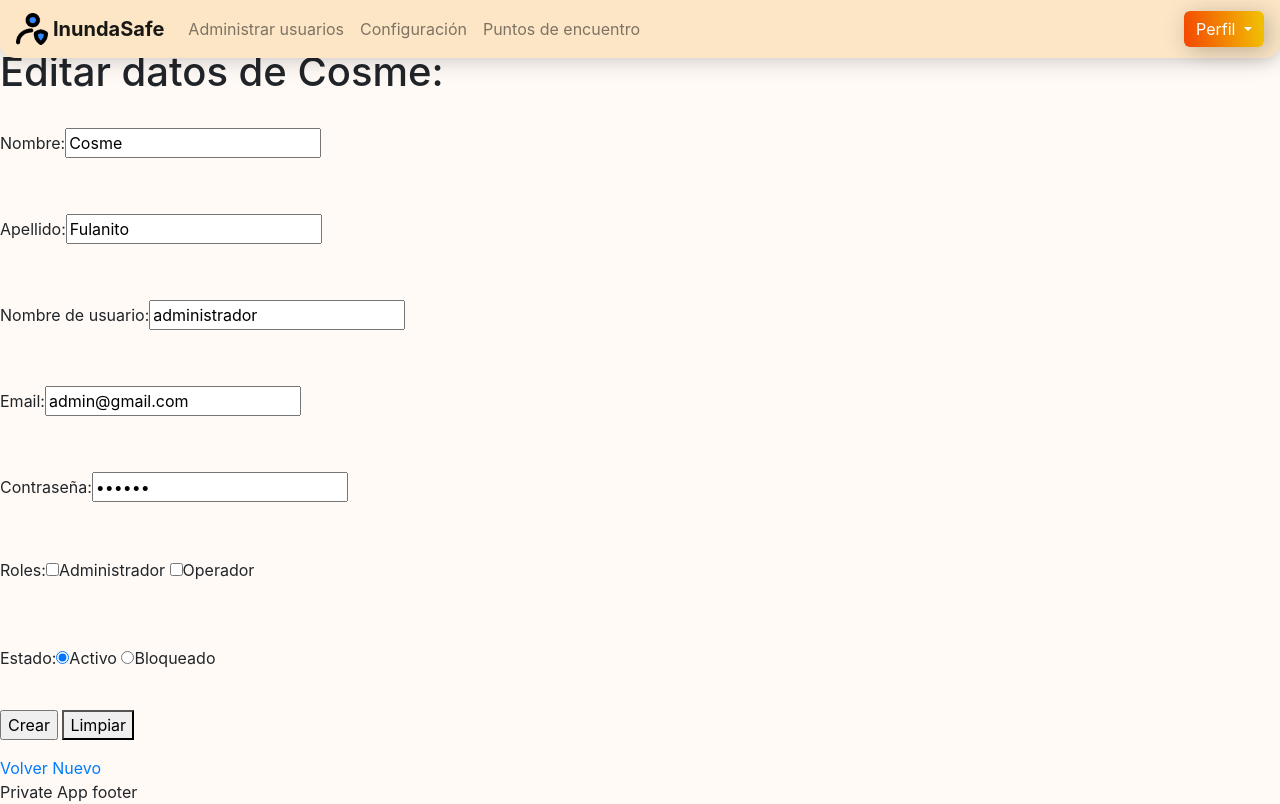
After one commit to DavidScoffield/InundaSafe-PS1-2021, a Flask app: template app/templates/user/edit_other_user.html in a window 1280 px wide. The commit adds this page. Run offline with Flask 2, Linux system fonts and the light colour scheme; the template is opened without the code that fills it: values that come from a table or form of the project are taken from there, others are empty; data comes from the database, SQL or seed files in the repository; some libraries are stand-ins or nearby versions.

Commit message:
se hizo el formulario para editar los datos de otros usuarios, se agrega la ruta en init, se agrega el metodo de clase find_user_by_id para mostrar los datos por defecto en el formulario, se agrega la funcion edit en el controller del usuario

```diff
--- a/app/__init__.py
+++ b/app/__init__.py
@@ -67,6 +67,7 @@ def create_app(environment="development"):
     app.add_url_rule("/usuarios", "user_create", user.create, methods=["POST"])
     app.add_url_rule("/usuarios/nuevo", "user_new", user.new)
     app.add_url_rule("/usuarios/toggle_state/<int:user_id>/<state>", "user_toggle_state", user.toggle_state, methods=["POST"])
+    app.add_url_rule("/usuarios/editar/<int:user_id>", "user_edit", user.edit)
 
     app.add_url_rule("/home_privada", "home_private", auth.login_private)
 
--- /dev/null
+++ b/app/templates/user/edit_other_user.html
@@ -0,0 +1,56 @@
+{% extends "private_app_layout.html" %}
+{% block title %}Editar{% endblock %}
+{% block head %}
+  {{ super() }}
+{% endblock %}
+{% block content %}
+  <h1>Editar datos de {{user.first_name}}:</h1>
+  <form action="{{ url_for('user_create') }}" method="POST">
+    <p>
+      <label>Nombre:<label></br>
+      <input name="first_name" value={{user.first_name}} placeholder="Ingrese un nombre"/>
+    </p>
+    <p>
+      <label>Apellido:<label></br>
+      <input name="last_name" value={{user.last_name}} placeholder="Ingrese un apellido"/>
+    </p>
+    <p>
+      <label>Nombre de usuario:<label></br>
+      <input name="username" value={{user.username}} placeholder="Ingrese un nombre de usuario"/>
+    </p>
+    <p>
+      <label>Email:<label></br>
+      <input name="email" value={{user.email}} placeholder="Ingrese un email"/>
+    </p>
+    <p>
+      <label>Contraseña:<label></br>
+      <input type="password" name="password" value={{user.password}} placeholder="Ingrese una contraseña"/>
+    </p>
+    <p>
+      <label>Roles:<label></br>
+      <label>
+      <input name="rol" type="checkbox" value="rol_administrador"  {{"checked" if rol_administrador in user.roles}}/>Administrador
+      </label>
+      <label>
+      <input name="rol" type="checkbox" value="rol_operador" {{"checked" if rol_operador in user.roles}}/>Operador
+      </label>
+    </p>
+    <p>
+      <label>Estado:<label></br>
+      <label>
+        <input name="state" type="radio" value="activo" {{"checked" if user.active == 1}}/>Activo
+      </label>
+      <label>
+        <input name="state" type="radio" value="bloqueado" {{"checked" if user.active == 0}}/>Bloqueado
+      </label>
+    </p>
+
+    <p>
+      <input type="submit" value="Crear">
+      <button type="reset">Limpiar</button>
+    </p>
+  </form>
+
+  <a href="{{url_for('home_private')}}" class="link">Volver</a>
+  <a href="#" class="link">Nuevo</a>
+{% endblock %}
--- a/app/templates/user/index.html
+++ b/app/templates/user/index.html
@@ -23,6 +23,7 @@
       <form action="{{ url_for('user_toggle_state', user_id=user.id, state=user.active ) }}" method="POST">
         <button type="submit">{{buttonText}}</button>
       </form>
+      <a class="nav-link" href="{{url_for('user_edit', user_id=user.id)}}">Editar</a>
   </li>
   {% endfor %}
   <a href="{{url_for('home_private')}}" class="link">Volver</a>
```
Also changed, not shown: app/models/user.py (+3 -34 lines), app/resources/user.py (+10 -0 lines).
